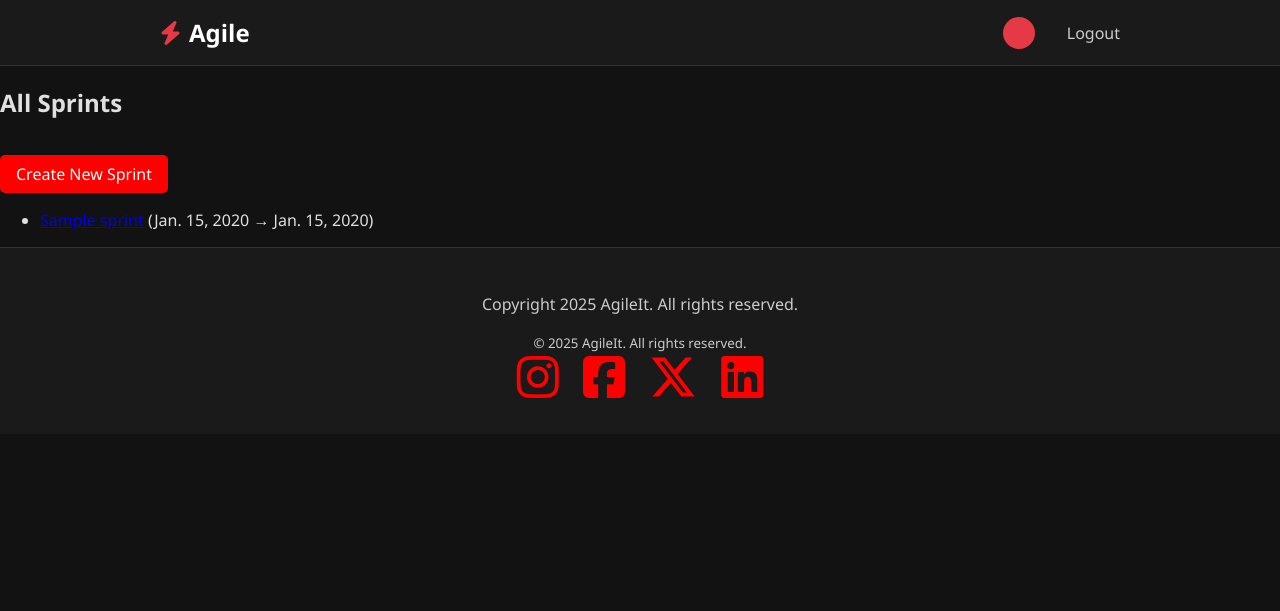
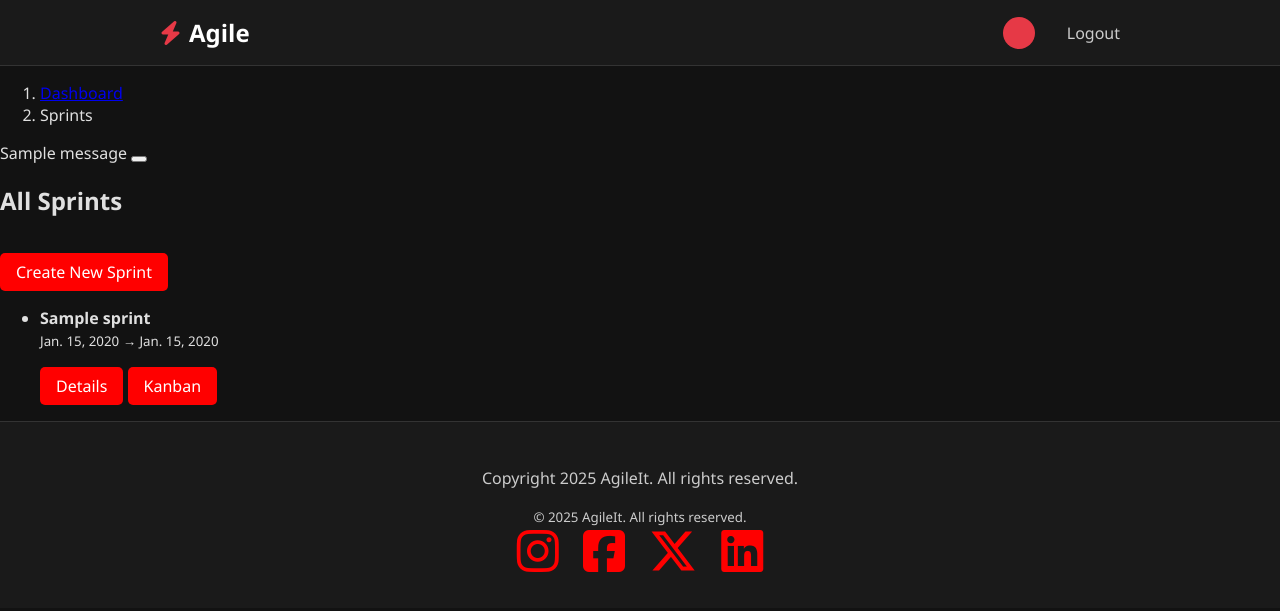
Before and after one commit to JoshThould/AgileIt, a Django app: template sprints/templates/sprints/sprint_list.html in a window 1280 px wide. Shown: the top 611 px of the page. Run offline with Django 4.2, Linux system fonts and the light colour scheme; the template is opened without the code that fills it: values that come from a table or form of the project are taken from there, others are empty; tables that the repository leaves empty hold one stand-in row (values such as "Sample post"); one stand-in notice (Sample message) is shown; some libraries are stand-ins or nearby versions.

Commit message:
Refactor sprint list template: enhance layout with Bootstrap classes, add breadcrumbs, and improve flash message display

```diff
--- a/sprints/templates/sprints/sprint_list.html
+++ b/sprints/templates/sprints/sprint_list.html
@@ -1,20 +1,46 @@
-{% extends "base.html" %}
+{% extends "sprints/base.html" %}
 
 {% load static %}
 
 {% block content %}
+  <!-- Breadcrumbs -->
+  <nav aria-label="breadcrumb">
+    <ol class="breadcrumb">
+      <li class="breadcrumb-item"><a href="{% url 'sprints:dashboard' %}">Dashboard</a></li>
+      <li class="breadcrumb-item active" aria-current="page">Sprints</li>
+    </ol>
+  </nav>
+
+  <!-- Flash Messages -->
+  {% if messages %}
+    {% for message in messages %}
+      <div class="alert alert-{{ message.tags }} alert-dismissible fade show" role="alert">
+        {{ message }}
+        <button type="button" class="btn-close" data-bs-dismiss="alert" aria-label="Close"></button>
+      </div>
+    {% endfor %}
+  {% endif %}
+
+  <!-- Sprint List -->
   <h2>All Sprints</h2>
-  <a href="{% url 'sprints:sprint-create' %}" class="btn btn-primary">Create New Sprint</a>
-  <ul>
+  <a href="{% url 'sprints:sprint-create' %}" class="btn btn-primary mb-3">Create New Sprint</a>
+
+  <ul class="list-group">
     {% for sprint in sprints %}
-      <li>
-        <a href="{% url 'sprints:sprint-detail' sprint.pk %}">{{ sprint.title }}</a>
-        ({{ sprint.start_date }} → {{ sprint.end_date }})
+      <li class="list-group-item d-flex justify-content-between align-items-center">
+        <div>
+          <strong>{{ sprint.title }}</strong><br>
+          <small>{{ sprint.start_date }} → {{ sprint.end_date }}</small>
+        </div>
+        <div>
+          <a href="{% url 'sprints:sprint-detail' sprint.pk %}" class="btn btn-outline-secondary btn-sm">Details</a>
+          <a href="{% url 'sprints:sprint-kanban' sprint.pk %}" class="btn btn-outline-primary btn-sm">Kanban</a>
+        </div>
       </li>
     {% empty %}
-      <li>No sprints available.</li>
+      <li class="list-group-item">
+        No sprints available. <a href="{% url 'sprints:sprint-create' %}">Create one now</a>.
+      </li>
     {% endfor %}
   </ul>
 {% endblock %}
-
-# List All Sprints Template
```
